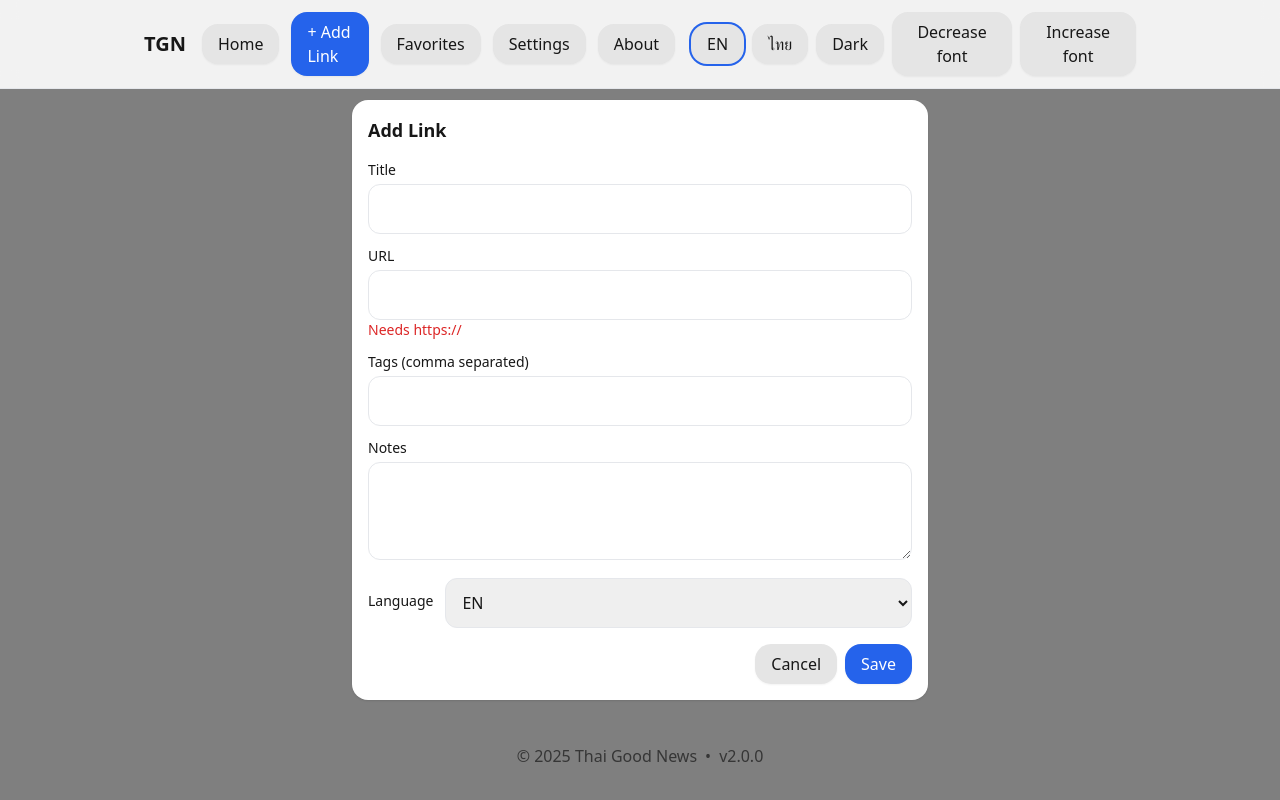
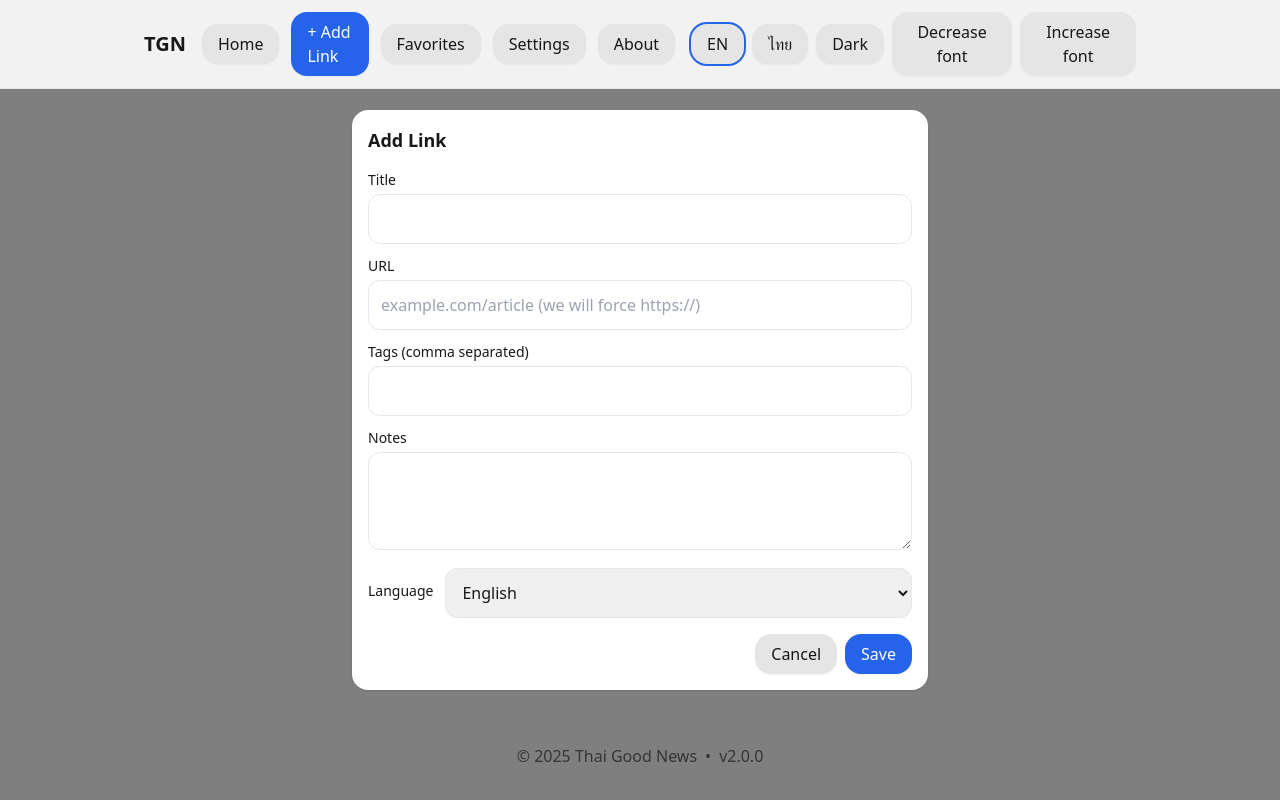
Before and after one commit to dnatisdale/thai-good-news-pwa, a React (Vite) app: page /add in a window 1280 px wide. Built offline with nearby package versions, Linux system fonts and the light colour scheme.

Commit message:
too many changes
this should help with the https:// issues

```diff
--- a/src/components/AddEditModal.tsx
+++ b/src/components/AddEditModal.tsx
@@ -1,18 +1,101 @@
+import { useEffect, useMemo, useState } from 'react';
+import type { SavedLink } from '@/types';
+import { isValidHttpsUrl, normalizeUrl, sanitizeText, hostFromUrl } from '@/lib/url';
+import { t } from '@/lib/i18n';
 
-import { useEffect, useState } from 'react';
-import type { SavedLink } from '@/types';
-import { isValidHttpsUrl, normalizeUrl, sanitizeText } from '@/lib/url';
-import { t } from '@/lib/i18n';
-export default function AddEditModal({ initial, onCancel, onSave }:{initial?:Partial<SavedLink>;onCancel:()=>void;onSave:(d:Omit<SavedLink,'createdAt'|'updatedAt'|'id'>&{id?:string})=>void;}){
-  const [title,setTitle]=useState(initial?.title??''); const [url,setUrl]=useState(initial?.url??''); const [tags,setTags]=useState((initial?.tags??[]).join(', ')); const [notes,setNotes]=useState(initial?.notes??''); const [language,setLanguage]=useState<'en'|'th'>(initial?.language??'en');
-  useEffect(()=>{ if(initial?.url) setUrl(normalizeUrl(initial.url)); },[initial?.url]);
-  const valid=isValidHttpsUrl(url);
-  return (<div className='fixed inset-0 bg-black/50 flex items-center justify-center p-4' role='dialog' aria-modal><div className='card w-full max-w-xl'><h2 className='text-lg font-semibold mb-4'>{initial?.id?t('edit'):t('add_link')}</h2>
-  <label className='label'>{t('title')}</label><input className='input' value={title} onChange={e=>setTitle(sanitizeText(e.target.value))} aria-label='Title'/>
-  <label className='label mt-3'>{t('url')}</label><input className='input' value={url} onChange={e=>setUrl(e.target.value)} aria-invalid={!valid} aria-describedby='url-help' aria-label='URL'/>{!valid&&<p id='url-help' className='text-red-600 text-sm'>{t('validate_https')}</p>}
-  <label className='label mt-3'>{t('tags')}</label><input className='input' value={tags} onChange={e=>setTags(sanitizeText(e.target.value))}/>
-  <label className='label mt-3'>{t('notes')}</label><textarea className='input' value={notes} onChange={e=>setNotes(sanitizeText(e.target.value))} rows={3}/>
-  <div className='mt-3 flex gap-3 items-center'><span className='label m-0'>{t('language')}</span><select className='input' value={language} onChange={e=>setLanguage(e.target.value as 'en'|'th')}><option value='en'>EN</option><option value='th'>TH</option></select></div>
-  <div className='mt-4 flex justify-end gap-2'><button className='btn btn-secondary' onClick={onCancel}>{t('cancel')}</button><button className='btn btn-primary' disabled={!valid||!title.trim()} onClick={()=>onSave({id:initial?.id,title:title.trim(),url:normalizeUrl(url),tags:tags.split(',').map(s=>s.trim()).filter(Boolean),notes:notes.trim()||undefined,language,favorite:Boolean(initial?.favorite),source:initial?.source??'manual'})}>{t('save')}</button></div>
-  </div></div>)
+interface Props {
+  initial?: Partial<SavedLink>;
+  onCancel: () => void;
+  onSave: (data: Omit<SavedLink, 'createdAt' | 'updatedAt' | 'id'> & { id?: string }) => void;
 }
+
+export default function AddEditModal({ initial, onCancel, onSave }: Props) {
+  const [title, setTitle] = useState(initial?.title ?? '');
+  const [url, setUrl] = useState(initial?.url ?? '');
+  const [tags, setTags] = useState((initial?.tags ?? []).join(', '));
+  const [notes, setNotes] = useState(initial?.notes ?? '');
+  const [language, setLanguage] = useState<'en' | 'th'>(initial?.language ?? 'en');
+
+  // compute once per render
+  const normalized = useMemo(() => normalizeUrl(url), [url]);
+  const valid = useMemo(() => isValidHttpsUrl(url), [url]);
+
+  // If user leaves title empty but URL is valid, suggest a title from the host
+  useEffect(() => {
+    if (!title.trim() && valid) {
+      const guess = hostFromUrl(url);
+      if (guess) setTitle(guess);
+    }
+  }, [valid, url, title]);
+
+  return (
+    <div className="fixed inset-0 bg-black/50 flex items-center justify-center p-4" role="dialog" aria-modal>
+      <div className="card w-full max-w-xl">
+        <h2 className="text-lg font-semibold mb-4">{initial?.id ? t('edit') : t('add_link')}</h2>
+
+        <label className="label">{t('title')}</label>
+        <input
+          className="input"
+          value={title}
+          onChange={e => setTitle(sanitizeText(e.target.value))}
+          aria-label="Title"
+        />
+
+        <label className="label mt-3">{t('url')}</label>
+        <input
+          className="input"
+          value={url}
+          onChange={e => setUrl(e.target.value)}
+          aria-invalid={!valid && !!url}
+          aria-describedby="url-help"
+          aria-label="URL"
+          placeholder="example.com/article (we will force https://)"
+        />
+        {!valid && url && (
+          <p id="url-help" className="text-red-600 text-sm">{t('validate_https')}</p>
+        )}
+        {valid && normalized !== url && (
+          <p className="text-sm opacity-70">Will save as <code>{normalized}</code></p>
+        )}
+
+        <label className="label mt-3">{t('tags')}</label>
+        <input className="input" value={tags} onChange={e => setTags(sanitizeText(e.target.value))} />
+
+        <label className="label mt-3">{t('notes')}</label>
+        <textarea className="input" value={notes} onChange={e => setNotes(sanitizeText(e.target.value))} rows={3} />
+
+        <div className="mt-3 flex gap-3 items-center">
+          <span className="label m-0">{t('language')}</span>
+          <select className="input" value={language} onChange={e => setLanguage(e.target.value as 'en'|'th')}>
+            <option value="en">{t('english')}</option>
+            <option value="th">{t('thai')}</option>
+          </select>
+        </div>
+
+        <div className="mt-4 flex justify-end gap-2">
+          <button className="btn btn-secondary" onClick={onCancel}>{t('cancel')}</button>
+          <button
+            className="btn btn-primary"
+            disabled={!valid}
+            onClick={() => {
+              const finalUrl = normalizeUrl(url);
+              const finalTitle = title.trim() || hostFromUrl(url) || finalUrl;
+              onSave({
+                id: initial?.id,
+                title: finalTitle,
+                url: finalUrl,
+                tags: tags.split(',').map(s => s.trim()).filter(Boolean),
+                notes: notes.trim() || undefined,
+                language,
+                favorite: Boolean(initial?.favorite),
+                source: initial?.source ?? 'manual'
+              });
+            }}
+          >
+            {t('save')}
+          </button>
+        </div>
+      </div>
+    </div>
+  );
+}
--- a/src/lib/url.ts
+++ b/src/lib/url.ts
@@ -1 +1,35 @@
-const HTTPS=/^(https:\/\/)[\w.-]+(?:\.[\w\.-]+)+(?:[\/?#][^\s]*)?$/i;export function normalizeUrl(s:string){let u=s.trim();if(u.startsWith('http://'))u='https://'+u.slice(7);if(!/^https?:\/\//i.test(u))u='https://'+u;return u}export function isValidHttpsUrl(s:string){try{const n=normalizeUrl(s);const u=new URL(n);return u.protocol==='https:'&&HTTPS.test(n)}catch{return false}}export const sanitizeText=(s:string)=>s.replace(/[<>]/g,'');
+// src/lib/url.ts
+export function normalizeUrl(input: string): string {
+  let url = input.trim();
+  if (!url) return '';
+  // add scheme if missing and force https
+  if (!/^https?:\/\//i.test(url)) url = 'https://' + url;
+  url = url.replace(/^http:\/\//i, 'https://');
+  try {
+    const u = new URL(url); // throws if invalid
+    return u.toString();
+  } catch {
+    return url; // return raw; validator will catch
+  }
+}
+
+export function isValidHttpsUrl(input: string): boolean {
+  try {
+    const u = new URL(normalizeUrl(input));
+    return u.protocol === 'https:' && !!u.hostname;
+  } catch {
+    return false;
+  }
+}
+
+export function hostFromUrl(input: string): string {
+  try {
+    return new URL(normalizeUrl(input)).hostname.replace(/^www\./i, '');
+  } catch {
+    return '';
+  }
+}
+
+export function sanitizeText(s: string): string {
+  return s.replace(/[<>]/g, '');
+}
--- a/src/routes/Home.tsx
+++ b/src/routes/Home.tsx
@@ -60,11 +60,22 @@ export default function Home() {
       )}
 
       {editing && (
-        <AddEditModal
-          initial={items.find(i=>i.id===editing)!}
-          onCancel={()=>setEditing(null)}
-          onSave={async (data)=>{ /* could add update logic here */ setEditing(null); load(); }}
-        />
+<AddEditModal
+  initial={items.find(i => i.id === editing)!}
+  onCancel={() => setEditing(null)}
+  onSave={async (data) => {
+    // persist edit
+    await updateLink(data.id!, {
+      title: data.title,
+      url: data.url,
+      tags: data.tags,
+      notes: data.notes,
+      language: data.language
+    });
+    setEditing(null);
+    load();
+  }}
+/>
       )}
     </div>
   );
--- a/src/routes/Settings.tsx
+++ b/src/routes/Settings.tsx
@@ -1,4 +1,4 @@
-
+import { normalizeUrl } from '@/lib/url';
 import { useRef, useState } from 'react';
 import { clearAll, importMany } from '@/lib/db';
 import { t } from '@/lib/i18n';
@@ -23,14 +23,24 @@ export default function Settings() {
     let rows: Omit<SavedLink, 'id' | 'createdAt' | 'updatedAt'>[] = [];
     if (file.name.endsWith('.json')) rows = JSON.parse(text);
     else rows = parseCSV(text);
-    const withIds = rows.map(r => ({ ...r, url: r.url.trim().replace(/^http:\/\//i,'https://'), id: crypto.randomUUID(), createdAt: Date.now(), updatedAt: Date.now() })) as SavedLink[];
+const withIds = rows.map(r => ({
+  ...r,
+  url: normalizeUrl(r.url),           // 👈 use the same normalizer
+  id: crypto.randomUUID(),
+  createdAt: Date.now(),
+  updatedAt: Date.now()
+})) as SavedLink[];
     const { added, skipped } = await importMany(withIds);
     setResult(`${t('import_result')}: ${added} added, ${skipped} skipped`);
   }
 
  async function onExportJSON() {
   const data = await (await import('@/lib/db')).getAll();
-    const blob = new Blob(["\ufeff" + JSON.stringify(data, null, 2)], { type: 'application/json;charset=utf-8' });
+  const normalized = data.map(d => ({ ...d, url: normalizeUrl(d.url) }));
+  const blob = new Blob(
+    ["\ufeff" + JSON.stringify(normalized, null, 2)],
+    { type: 'application/json;charset=utf-8' }
+  );
   const a = document.createElement('a');
   a.href = URL.createObjectURL(blob);
   a.download = 'links.json';
@@ -39,9 +49,22 @@ export default function Settings() {
 
  async function onExportCSV() {
   const data = await (await import('@/lib/db')).getAll();
+  const normalized = data.map(d => ({ ...d, url: normalizeUrl(d.url) }));
   const header = 'title,url,tags,notes,language,favorite\n';
-    const rows = data.map(d => [d.title, d.url, d.tags.join('|'), d.notes ?? '', d.language, String(d.favorite)].join(','));
-    const blob = new Blob(["\ufeff" + header + rows.join('\n')], { type: 'text/csv;charset=utf-8' });
+  const rows = normalized.map(d =>
+    [
+      d.title,
+      d.url,                            // <- normalized
+      d.tags.join('|'),
+      d.notes ?? '',
+      d.language,
+      String(d.favorite)
+    ].join(',')
+  );
+  const blob = new Blob(
+    ["\ufeff" + header + rows.join('\n')],
+    { type: 'text/csv;charset=utf-8' }
+  );
   const a = document.createElement('a');
   a.href = URL.createObjectURL(blob);
   a.download = 'links.csv';
```
Lines whose indentation alone changed are shown as unchanged.
